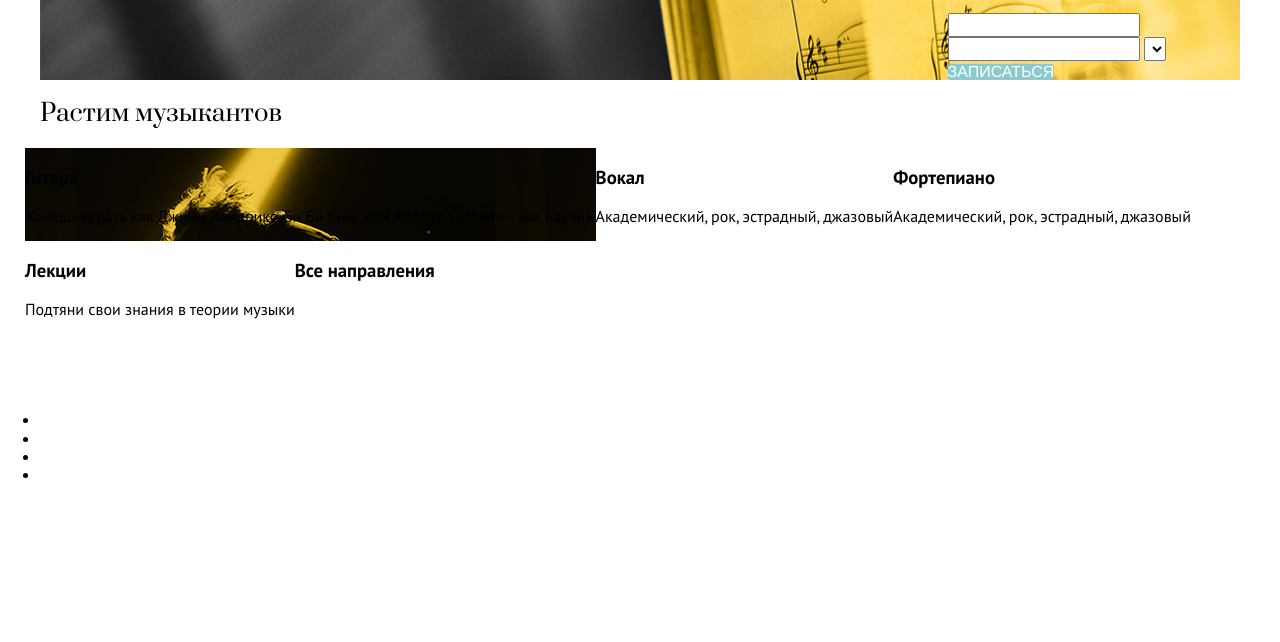
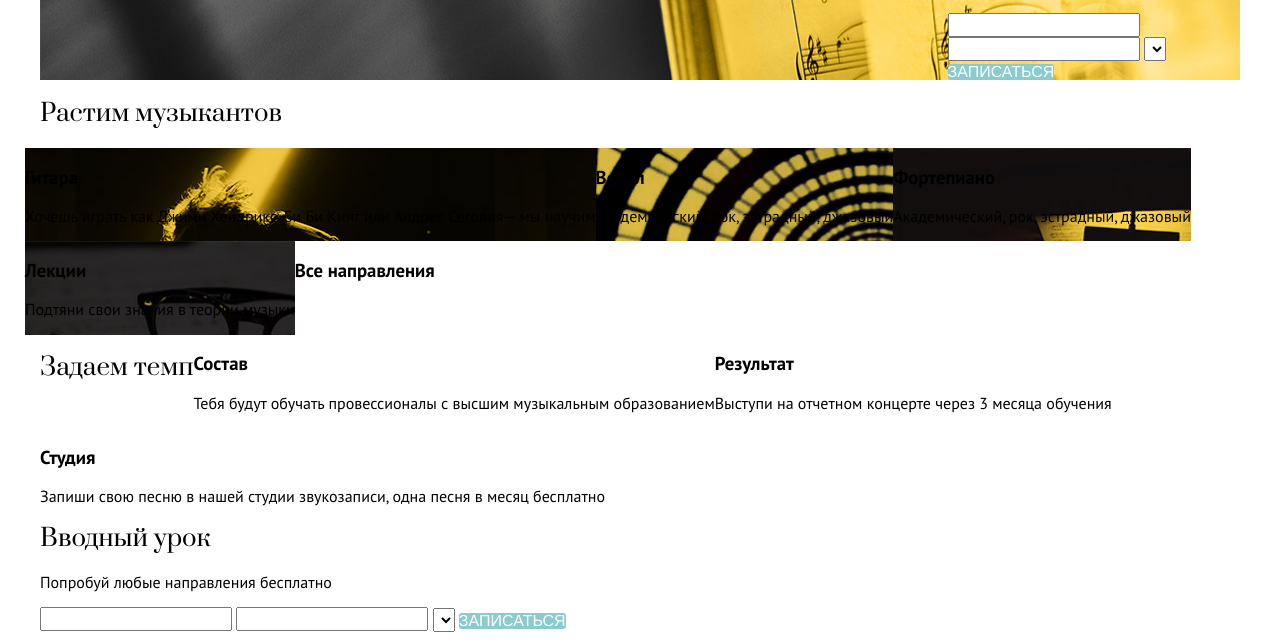
Before and after one commit to AlexTeneneva/diez-teneneva, a website: page index.html in a window 1280 px wide. Shown: the part 158-800 px from the top of the page. Drawn offline with nearby package versions, Linux system fonts and the light colour scheme; files that its build step writes are made by us from their sources; a web font is replaced by a local one.

Commit message:
контент и разметка до слайдера

```diff
--- a/index.html
+++ b/index.html
@@ -3,7 +3,6 @@
 <head>
   <meta charset="UTF-8">
   <title>Document</title>
-  <link rel="stylesheet" href="css/normalize.css">
   <link rel="stylesheet" href="css/style.css">
 </head>
 <body>
@@ -56,15 +55,15 @@
 					<h3 class="genres-item_title">Гитара</h3>
 					<p class="genres-text">Хочешь играть как Джими Хендрикс, Би Би Кинг или Андрес Сеговия— мы научим</p>
 				</div>
-				<div class="genres_list">
+				<div class="genres_list vocal">
 					<h3 class="genres-item_title">Вокал</h3>
 					<p class="genres-text">Академический, рок, эстрадный, джазовый </p>
 				</div>
-				<div class="genres_list">
+				<div class="genres_list fortepiano">
 					<h3 class="genres-item_title">Фортепиано</h3>
 					<p class="genres-text">Академический, рок, эстрадный, джазовый </p>
 				</div>
-				<div class="genres_list">
+				<div class="genres_list lectures">
 					<h3 class="genres-item_title">Лекции</h3>
 					<p class="genres-tex">Подтяни свои знания в теории музыки</p>
 				</div>
@@ -78,23 +77,29 @@
 	<div class="container">
 		<div class="row">
 			<div class="temp-left"></div>
-			<h2 class="temp-title"></h2>
+			<h2 class="temp-title">Задаем темп</h2>
 			<div class="temp-items">
-				<h3></h3>
-				<p></p>
+				<h3>Состав</h3>
+				<p>Тебя будут обучать провессионалы с высшим музыкальным образованием</p>
 			</div>
 			<div class="temp-items">
-				<h3></h3>
-				<p></p>
+				<h3>Результат</h3>
+				<p>Выступи на отчетном концерте через 3 месяца обучения</p>
 			</div>
 			<div class="temp-right">
 				<div class="temp-items">
-					<h3></h3>
-					<p></p>
+					<h3>Студия</h3>
+					<p>Запиши свою песню в нашей студии звукозаписи, одна песня в месяц бесплатно</p>
 				</div>
 				<div class="temp-items">
-					<h3></h3>
-					<p></p>
+					<form action="" class="form">
+					<h2 class="form__title">Вводный урок</h2>
+					<p class="form__text">Попробуй любые направления  бесплатно</p>
+					<input type="text" class="form__input">
+					<input type="text" class="form__input">
+					<select class=form__select></select>
+					<button class="form__btn btn">Записаться</button>
+				</form>
 				</div>
 			</div>
 		</div>
@@ -105,7 +110,7 @@
 	<div class="container">
 		<div class="row">
 			<div class="gallery-title">
-				<h2></h2>
+				<h2>В стенах школы</h2>
 			</div>
 			<div class="gallery-list">
 				<div class="gallery-item"></div>
--- a/scss/blocks/genres.scss
+++ b/scss/blocks/genres.scss
@@ -1,3 +1,15 @@
 .guitar {
 	background-image: url("../img/directions_card_guitar.jpg");
 }
+
+.vocal {
+	background-image: url(../img/directions_card_vocal.jpg);
+}
+
+.fortepiano {
+	background-image: url(../img/directions_card_fortepiano.jpg);
+}
+
+.lectures {
+	background-image: url(../img/directions_card_lectures.jpg);
+}
```
Also changed, not shown: css/style.css, 1 other file.
